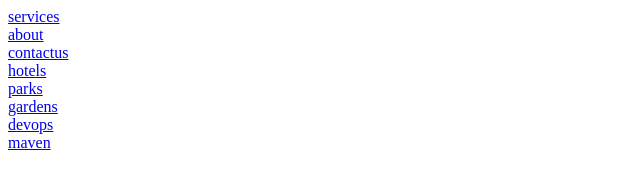
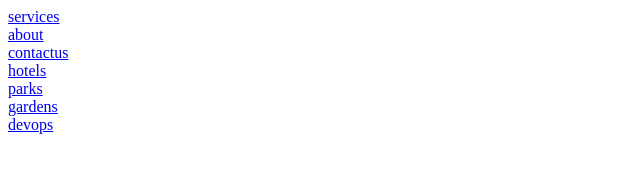
Before and after one commit to pnareshyada/demo, a plain HTML site: page index.html in a window 1280 px wide. Shown: the full height of the page, 0-640 px from the left. Drawn offline with Linux system fonts and the light colour scheme.

Commit message:
first commit

```diff
--- a/index.html
+++ b/index.html
@@ -5,5 +5,5 @@
 <a href="parks.html">parks </a> <br>
 <a href="gardens.html">gardens </a> <br>
 <a href="cicd.html">devops</a> <br>
-<a href="maven.html">maven</a> <br>
+
 <!-- Write your comments here -->
```
